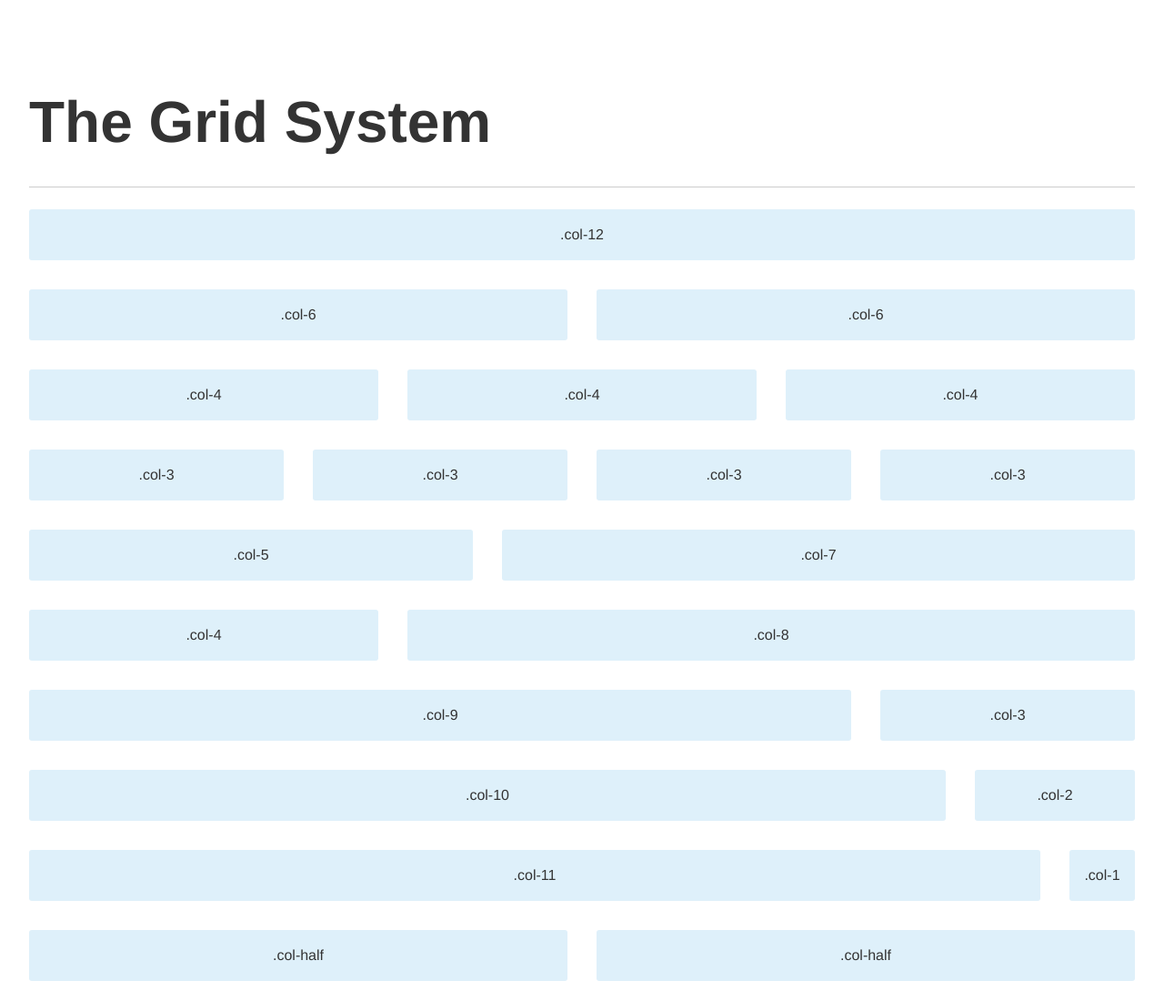
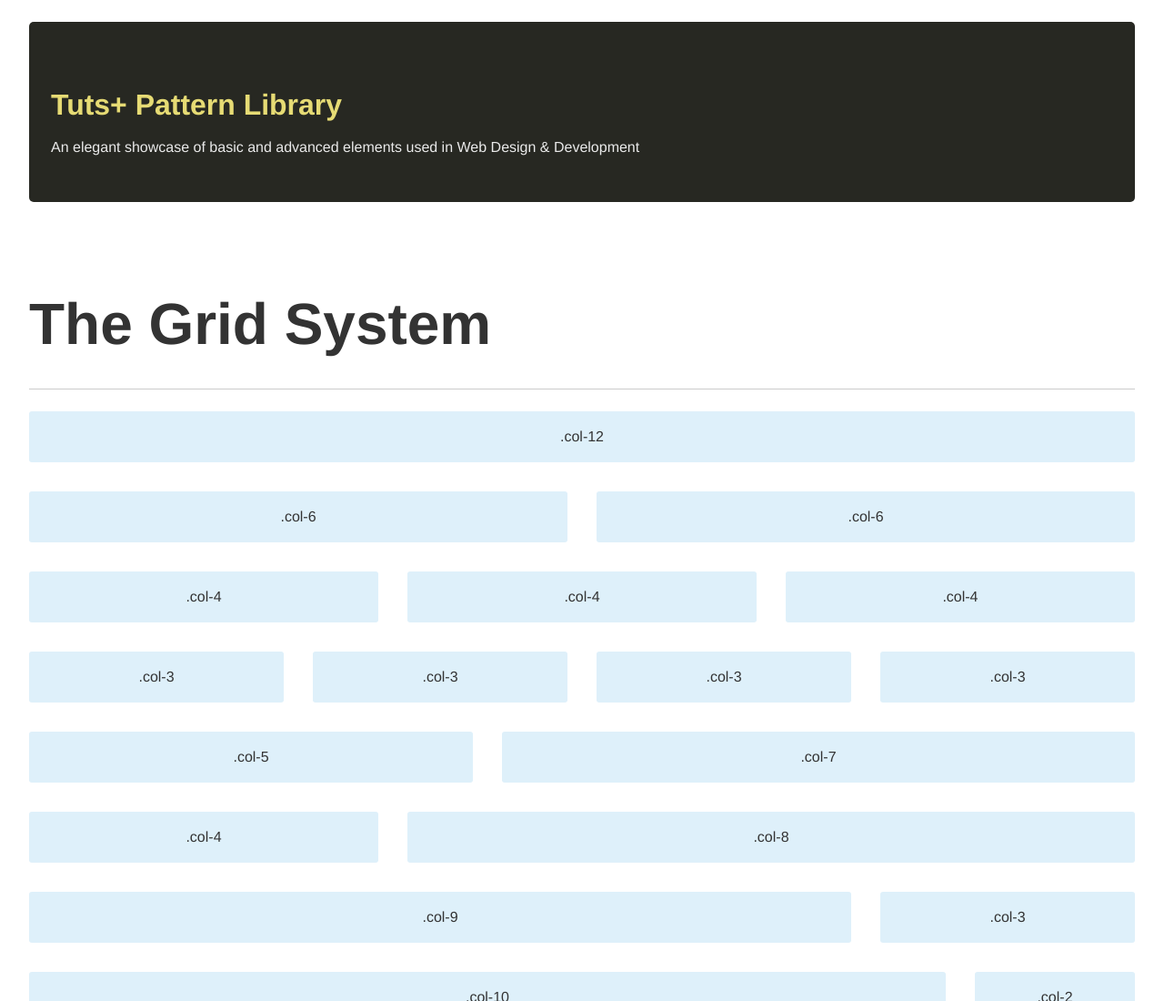
Before and after one commit to edwinchen85/pattern_library_for_web, a website: page index.html in a window 1280 px wide. Shown: the top 1100 px of the page at 91% size. Drawn offline with nearby package versions, Linux system fonts and the light colour scheme.

Commit message:
Add Presentation Header

```diff
--- a/index.html
+++ b/index.html
@@ -15,22 +15,19 @@
   <link rel="stylesheet" href="bower_components/animate.css/animate.min.css">
   <link rel="stylesheet" href="css/prism.css">
 
-  <style>
-    .demo-col {
-      background-color: #def0fa;
-      text-align: center;
-      padding: 1em 0;
-      display: block;
-      border-radius: 3px;
-    }
-
-    .row {
-      margin-bottom: 2em;
-    }
-  </style>
+  <!-- Presentation Only Styles -->
+  <link rel="stylesheet" href="presentation/presentation.css">
 
 </head>
 <body>
+
+  <!-- Presentation Header -->
+  <div class="container">
+    <header class="pres-header">
+      <h3>Tuts+ Pattern Library</h3>
+      <p>An elegant showcase of basic and advanced elements used in Web Design &amp; Development</p>
+    </header>
+  </div>
 
   <!-- The Grid System -->
   <section>
--- /dev/null
+++ b/presentation/presentation.scss
@@ -0,0 +1,39 @@
+/**
+ * -----------------------------------------------------------
+ * 3.0 - Presentation Styles.
+ * -----------------------------------------------------------
+ */
+
+/**
+ * Grid.
+ */
+.demo-col {
+ background-color: #def0fa;
+ text-align: center;
+ padding: 1em 0;
+ display: block;
+ border-radius: 3px;
+}
+
+.row {
+ margin-bottom: 2em;
+}
+
+
+/**
+ * Header.
+ */
+.pres-header {
+  border-radius: 5px;
+
+  background-color: #272822;
+
+  margin-top: 1.5em;
+  padding: 1.5em;
+
+  color: #eaeaea;
+
+  h3 {
+    color: #e6db74;
+  }
+}
```
Also changed, not shown: presentation/presentation.css (added).
